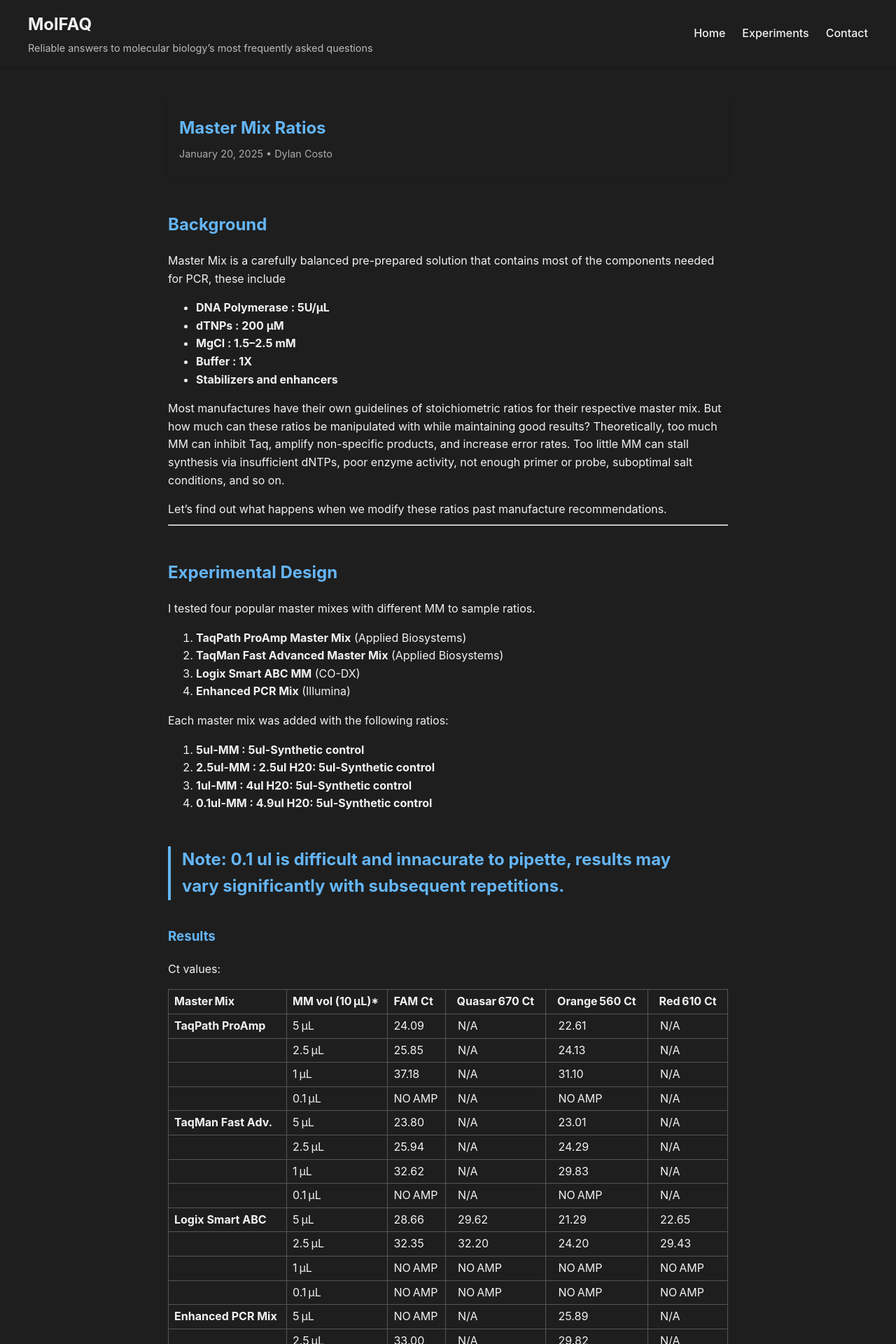
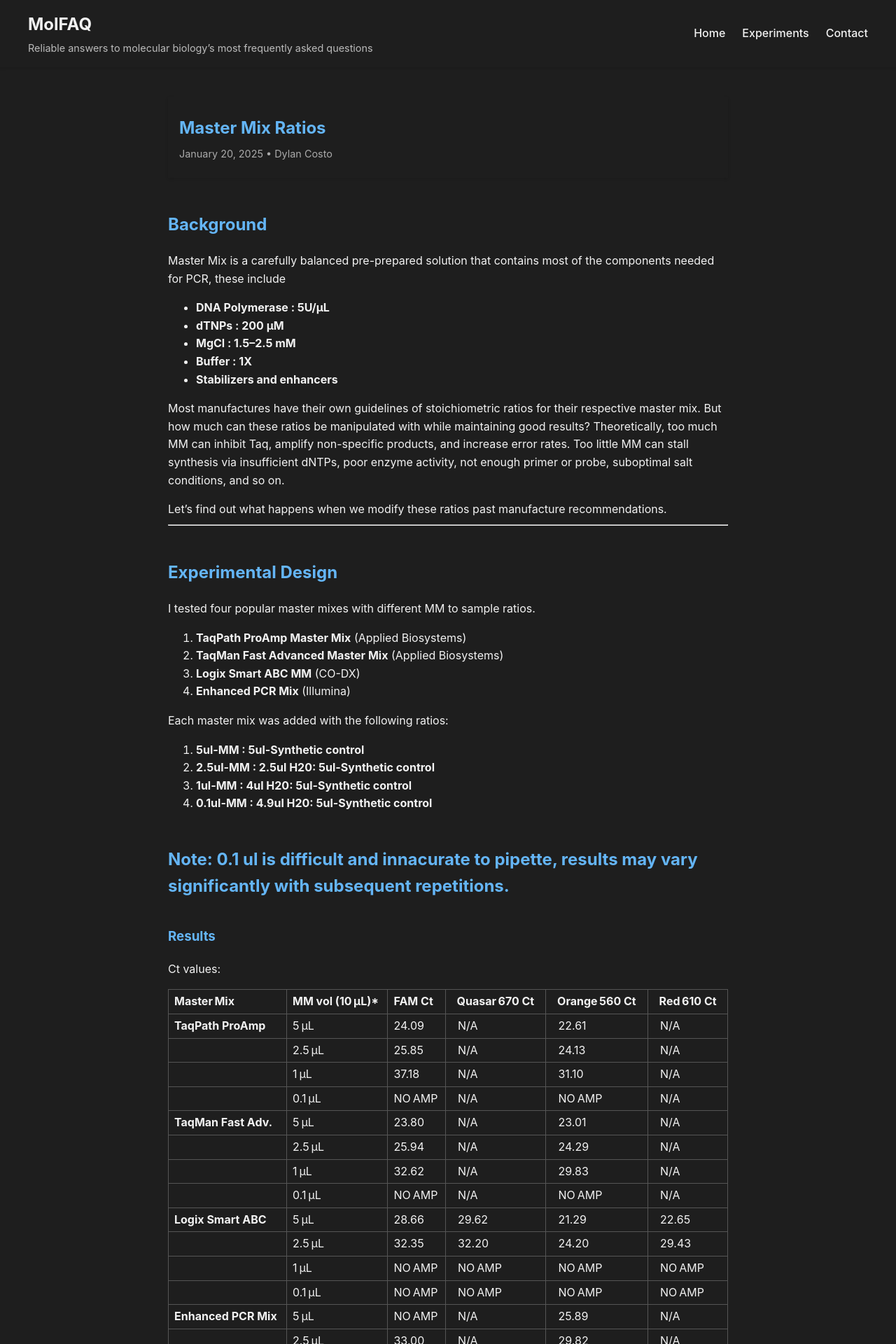
Before and after one commit to DylanCosto/DylanCosto.github.io, a Jekyll site: the page built from _posts/2025-05-02-Master-Mix-Ratio.md, in a window 1280 px wide. Shown: the top 1920 px of the page at 70% size. Built offline with Jekyll 4.4.1, drawn with Linux system fonts in a browser that asks for light colours.

Commit message:
Layout change

```diff
--- a/_posts/2025-05-02-Master-Mix-Ratio.md
+++ b/_posts/2025-05-02-Master-Mix-Ratio.md
@@ -39,7 +39,7 @@ Each master mix was added with the following ratios:
 3. **1ul-MM : 4ul H20: 5ul-Synthetic control**
 4. **0.1ul-MM : 4.9ul H20: 5ul-Synthetic control**
 
-> **Note:** 0.1 ul is difficult and innacurate to pipette, results may vary significantly with subsequent repetitions.
+**Note:** 0.1 ul is difficult and innacurate to pipette, results may vary significantly with subsequent repetitions.
 ---
 
 
```
